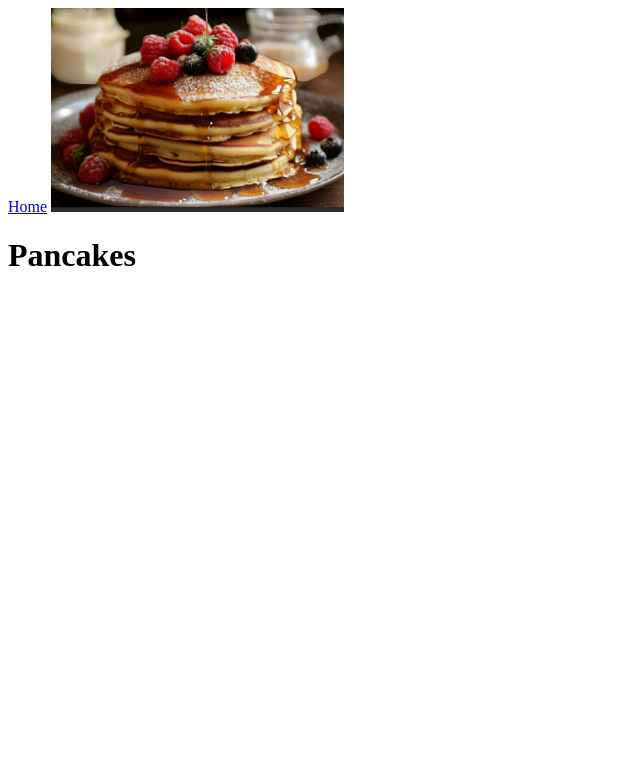
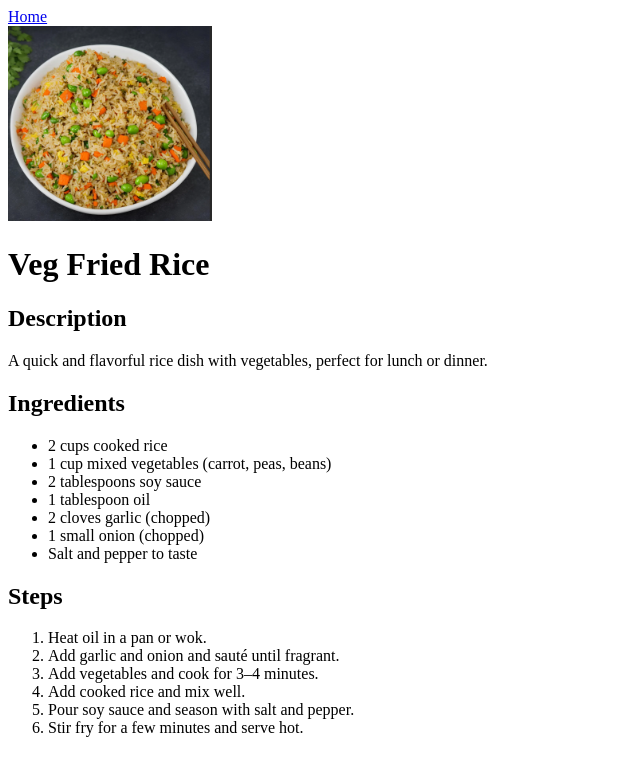
Before and after one commit to abhidas0101001-beep/odin-recipes, a plain HTML site: page recipes/vegFriedRice.html in a window 1280 px wide. Shown: the whole page, without its empty margins (0-640 px from the left). Drawn offline with Linux system fonts and the light colour scheme.

Commit message:
Wrote the code for Veg Fried Rice

```diff
--- a/recipes/vegFriedRice.html
+++ b/recipes/vegFriedRice.html
@@ -6,9 +6,32 @@
   <title>Document</title>
 </head>
 <body>
-  <a href="/index.html">Home</a>
-  <img src="/Images/Pancakes.png" alt="A picture of chicken Biriyani">
-  <h1>Pancakes</h1>
+  <div><a href="/index.html">Home</a></div>
+  <img src="/Images/Veg_fried_rice.png" alt="A picture of Veg fried rice">
+  <h1>Veg Fried Rice</h1>
 
+  <h2>Description</h2>
+  <p>A quick and flavorful rice dish with vegetables, perfect for lunch or dinner.</p>
+
+  <h2>Ingredients</h2>
+  <ul>
+    <li>2 cups cooked rice</li>
+    <li>1 cup mixed vegetables (carrot, peas, beans)</li>
+    <li>2 tablespoons soy sauce</li>
+    <li>1 tablespoon oil</li>
+    <li>2 cloves garlic (chopped)</li>
+    <li>1 small onion (chopped)</li>
+    <li>Salt and pepper to taste</li>
+  </ul>
+
+  <h2>Steps</h2>
+  <ol>
+    <li>Heat oil in a pan or wok.</li>
+    <li>Add garlic and onion and sauté until fragrant.</li>
+    <li>Add vegetables and cook for 3–4 minutes.</li>
+    <li>Add cooked rice and mix well.</li>
+    <li>Pour soy sauce and season with salt and pepper.</li>
+    <li>Stir fry for a few minutes and serve hot.</li>
+  </ol>
 </body>
 </html>
```
